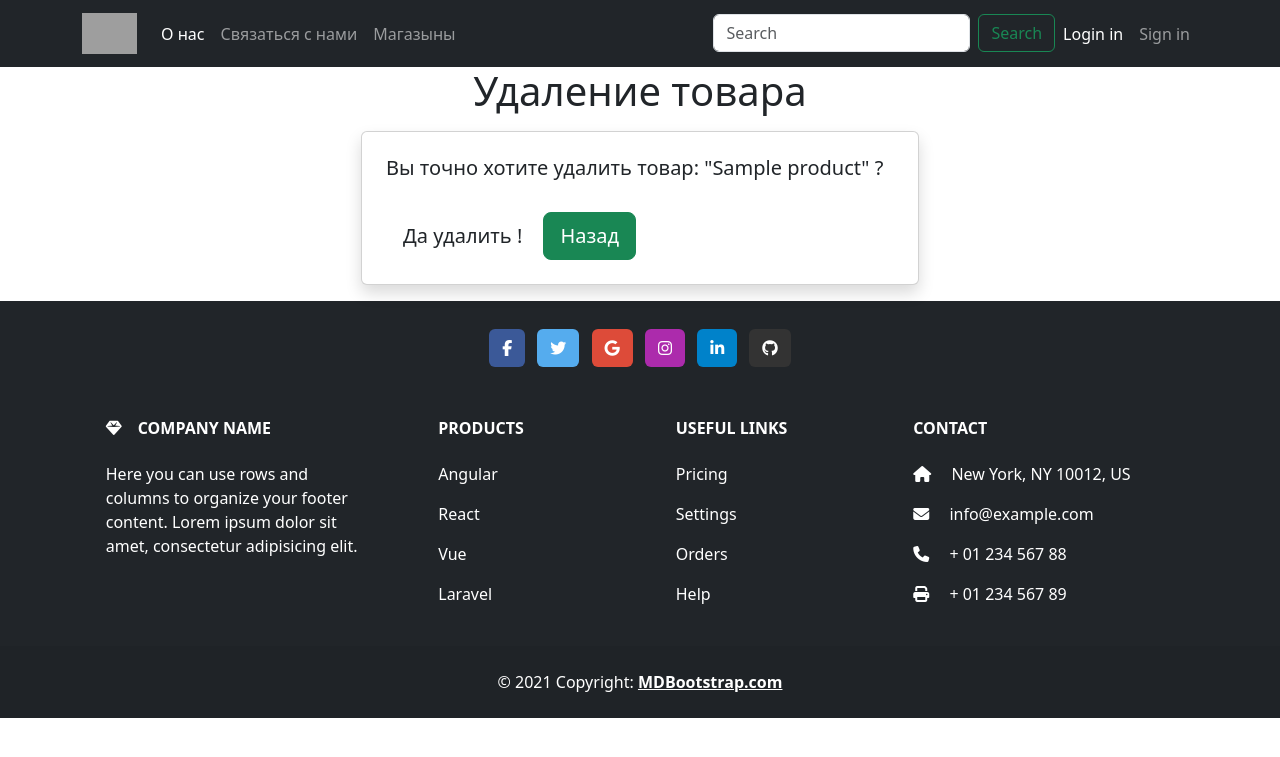
After one commit to Baha-back-end/app_for_dip, a Django app: page /delete_product/1/ in a window 1280 px wide. The commit adds this page. Shown: the top 757 px of the page. Run offline with Django 5.2, Linux system fonts and the light colour scheme; tables that the repository leaves empty hold one stand-in row (values such as "Sample post"); parts of the project's set-up code (start-up, migrations or seed data) failed here and were passed over; some libraries are stand-ins or nearby versions; grey boxes are pictures that could not be loaded.

Commit message:
added update, delete, search functions

```diff
--- a/app_for_dip/admin.py
+++ b/app_for_dip/admin.py
@@ -1,11 +1,13 @@
 from django.contrib import admin
 from .models import *
 
-class ArticleAdmin(admin.ModelAdmin):
+class ProductAdmin(admin.ModelAdmin):
     list_display = ('title', 'category', 'parameters', 'price', 'reviews', 'added_at', 'updated_at')
     list_filter = ('category', 'added_at')
     readonly_fields = ('reviews',)
 
 
 admin.site.register(Category)
-admin.site.register(Product, ArticleAdmin)
+admin.site.register(Product, ProductAdmin)
+admin.site.register(Profile)
+admin.site.register(Contact_with_us)
--- a/app_for_dip/models.py
+++ b/app_for_dip/models.py
@@ -1,3 +1,4 @@
+from django.contrib.auth.models import User
 from django.core.validators import RegexValidator
 from django.db import models
 
@@ -43,3 +44,32 @@ class Contact_with_us(models.Model):
 
     def __str__(self):
         return self.full_name
+
+
+class Profile(models.Model):
+    phone = models.CharField(
+        max_length=255,
+        null=True,
+        blank=True,
+        default="********"
+    )
+    mobile = models.CharField(
+        max_length=255,
+        null=True,
+        blank=True,
+        default="********")
+    address = models.CharField(
+        max_length=255,
+        null=True,
+        blank=True,
+        default="********")
+    job = models.CharField(
+        max_length=255,
+        null=True,
+        blank=True,
+        default="********")
+    image = models.ImageField(upload_to=' profiles/', null=True, blank=True)
+    user = models.OneToOneField(User, on_delete=models.CASCADE)
+
+    def __str__(self):
+        return self.user.username
--- a/app_for_dip/templates/category_page.html
+++ b/app_for_dip/templates/category_page.html
@@ -13,7 +13,7 @@
             <div class="card mb-3">
                 <div class="row g-0">
                     <div class="col-md-4">
-                        <a href="{% url 'product_parameters' product.id %}">
+                        <a href="{% url 'product_detail' product.id %}">
                             <img src="
                                           {% if product.image %}
                                           {{ product.image.url }}
@@ -44,7 +44,7 @@
         <div class="col-4">
             {% for product in hot_products %}
             <div class="card mb-1 text-bg-dark">
-                <a href="{% url 'product_parameters' product.id %}">
+                <a href="{% url 'product_detail' product.id %}">
                     <img src="
                                   {% if product.image %}
                                   {{ product.image.url }}
--- /dev/null
+++ b/app_for_dip/templates/delete.html
@@ -0,0 +1,32 @@
+{% extends 'base.html' %}
+
+{% block title %}
+{{ title }}
+{% endblock title %}
+
+{% block carousel %}
+<h1 class="text-center">
+    Удаление товара
+</h1>
+{% endblock carousel %}
+
+
+{% block main %}
+<div class="container mt-3 mb-3 d-flex justify-content-center">
+    <div class="col-6 card shadow p-4">
+        <form action="" method="post">
+            {% csrf_token %}
+            <h5>Вы точно хотите удалить товар: "{{ product.title }}" ?</h5>
+            <br>
+            <input type="submit" class="btn btn-denger btn-lg" value="Да удалить !">
+            <a href="{% url 'product_detail' product.pk %}" class="btn btn-success btn-lg">
+                Назад
+            </a>
+        </form>
+
+    </div>
+
+</div>
+
+
+{% endblock main %}
--- a/app_for_dip/templates/main_page.html
+++ b/app_for_dip/templates/main_page.html
@@ -35,7 +35,7 @@
                     </div>
 
                 </div>
-                <a href="{% url 'product_parameters' product.id %}">
+                <a href="{% url 'product_detail' product.id %}">
                     <img src="{% if product.image %}
                               {{ product.image.url }}
                               {% else %}
--- a/app_for_dip/urls.py
+++ b/app_for_dip/urls.py
@@ -8,9 +8,12 @@ urlpatterns = [
     path('about_us/', about_us_page_view, name='about_us'),
     path('contact_with_us/', contact_with_us_page_view, name='contact_with_us'),
     path('shops/', shops_page_view, name='shops'),
-    path('product/<int:product_id>/', product_parameters_page_view, name='product_parameters'),
+    path('product/<int:product_id>/', product_detail_page_view, name='product_detail'),
     path('add_product/', add_product_view, name='add_product'),
     path('user_register/', user_register_view, name="register"),
     path('user_login/', user_login_view, name="login"),
-    path('user_logout/', logout_user_view, name="logout")
+    path('user_logout/', logout_user_view, name="logout"),
+    path('update_product/<int:product_id>/', update_product_view, name='update_product'),
+    path('delete_product/<int:product_id>/', delete_product_view, name="delete_product"),
+    path('search/', search_view, name="search")
 ]
--- a/app_for_dip/views.py
+++ b/app_for_dip/views.py
@@ -1,12 +1,8 @@
 from django.shortcuts import render, redirect
 from django.contrib.auth import login, logout
 
-
-
-
 from .models import *
 from .forms import *
-
 
 
 def index(request):
@@ -42,6 +38,7 @@ def about_us_page_view(request):
 
     return render(request, "about_us.html", context)
 
+
 def contact_with_us_page_view(request):
     context = {
         "title": "Связаться с нами"
@@ -58,8 +55,7 @@ def shops_page_view(request):
     return render(request, "shops.html", context)
 
 
-
-def product_parameters_page_view(request, product_id):
+def product_detail_page_view(request, product_id):
     product = Product.objects.get(id=product_id)
     new_products = Product.objects.all().order_by('-added_at')[:8]
 
@@ -69,7 +65,8 @@ def product_parameters_page_view(request, product_id):
         "new_products": new_products,
 
     }
-    return render(request, 'product_parameters.html', context)
+    return render(request, 'product_detail.html', context)
+
 
 def add_product_view(request):
     if request.method == "POST":
@@ -101,6 +98,7 @@ def user_register_view(request):
     }
     return render(request, "register.html", context)
 
+
 def user_login_view(request):
     if request.method == "POST":
         form = UserLoginForm(data=request.POST)
@@ -127,3 +125,60 @@ def user_login_view(request):
 def logout_user_view(request):
     logout(request)
     return redirect('index')
+
+
+def update_product_view(request, product_id):
+    product = Product.objects.get(id=product_id)
+
+    if request.method == 'POST':
+        form = ProductForm(instance=product,
+                           data=request.POST,
+                           files=request.FILES)
+        if form.is_valid():
+            form.save()
+            return redirect("product_detail", product_id)
+        else:
+            # TODO: ERROR MESSAGE
+            return redirect("update_product", product_id)
+    else:
+        form = ProductForm(instance=product)
+
+    context = {
+        "form": form,
+        "title": "Обновить товар"
+    }
+    return render(request, "add_product.html", context)
+
+
+
+def delete_product_view(request, product_id):
+    product = Product.objects.get(id=product_id)
+
+    if request.method == "POST":
+        product.delete()
+        return redirect("index")
+
+    context = {
+        "title": "Удаление товара",
+        "product": product
+    }
+
+    return render(request, "delete.html", context)
+
+
+
+
+def search_view(request):
+    word = request.GET.get("q")
+    categories = Category.objects.all()
+    producs = Product.objects.filter(
+        title__iregex=word
+    )
+    context = {
+        "products": producs,
+        "categories": categories,
+        "title": "Результаты поиска"
+
+    }
+
+    return render(request, "main_page.html", context)
--- a/templates/components/_navbar.html
+++ b/templates/components/_navbar.html
@@ -36,8 +36,9 @@
             </ul>
             <ul class="navbar-nav mb-2 mb-lg-0">
                 <li class="nav-item">
-                    <form class="d-flex" role="search">
-                        <input class="form-control me-2" type="search" placeholder="Search" aria-label="Search">
+                    <form class="d-flex" role="search" method="get" action="{% url 'search' %}">
+                        <input name="q" class="form-control me-2"
+                               type="search" placeholder="Search" aria-label="Search">
                         <button class="btn btn-outline-success" type="submit">Search</button>
                     </form>
                 </li>
```
Also changed, not shown: app_for_dip/forms.py (+16 -0 lines), app_for_dip/templates/product_detail.html (renamed from app_for_dip/templates/product_parameters.html, +4 -4 lines), app_for_dip/migrations/0002_profile.py (added), 1 other file.
